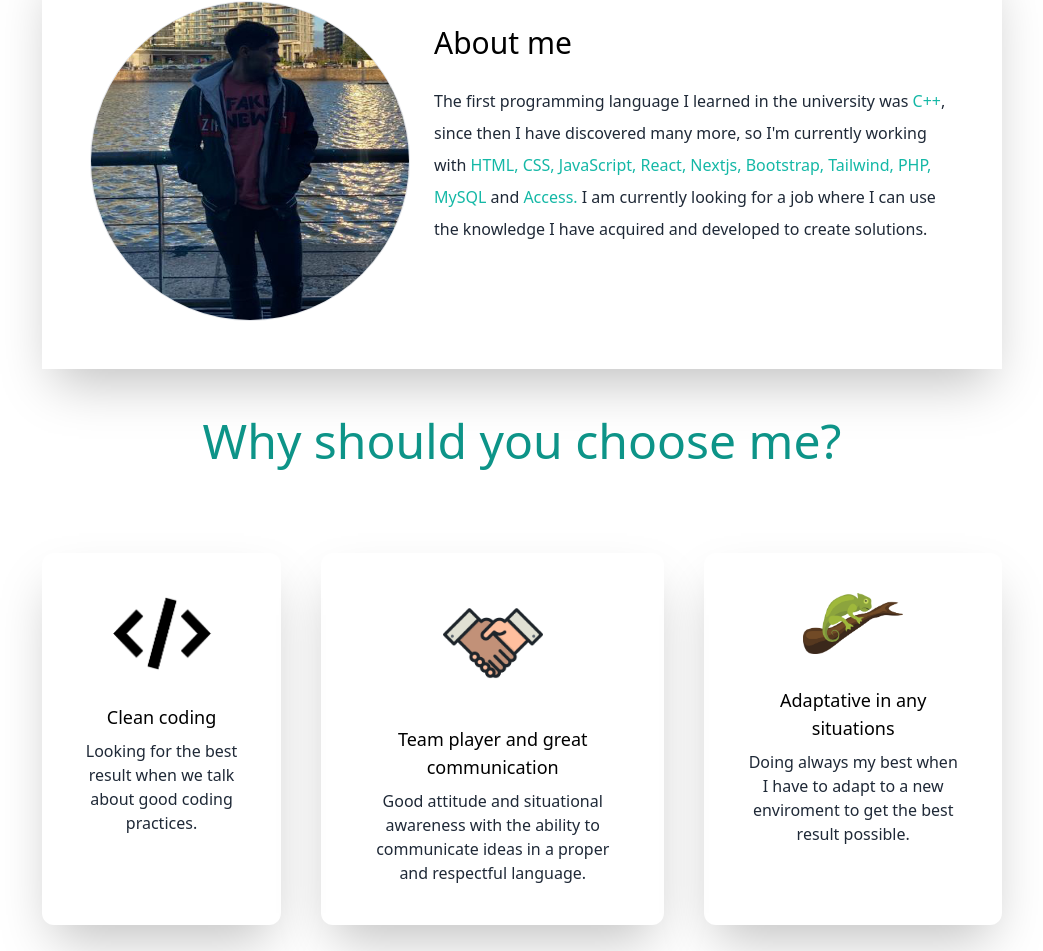
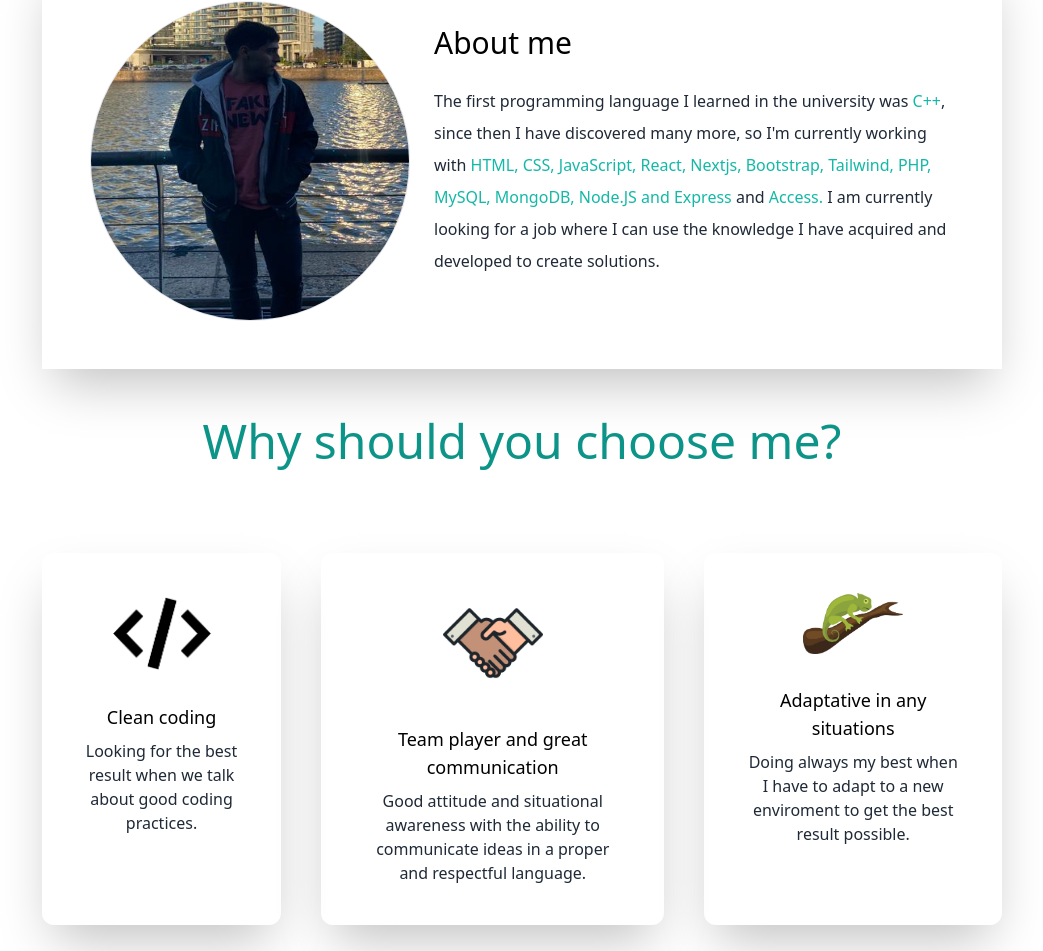
Before and after one commit to imrulii/david-portfolio, a Next.js app: page / in a window 1280 px wide. Shown: the part 1027-1978 px from the top of the page, without its empty margins (118-1161 px from the left). Built offline with nearby package versions, Linux system fonts and the light colour scheme.

Commit message:
update about languages

```diff
--- a/pages/index.js
+++ b/pages/index.js
@@ -98,7 +98,7 @@ export default function Home() {
                   discovered many more, so I&apos;m currently working with{" "}
                   <span className="text-teal-500">
                     HTML, CSS, JavaScript, React, Nextjs, Bootstrap, Tailwind,
-                    PHP, MySQL
+                    PHP, MySQL, MongoDB, Node.JS and Express
                   </span>{" "}
                   and <span className="text-teal-500">Access.</span> I am
                   currently looking for a job where I can use the knowledge I
```
